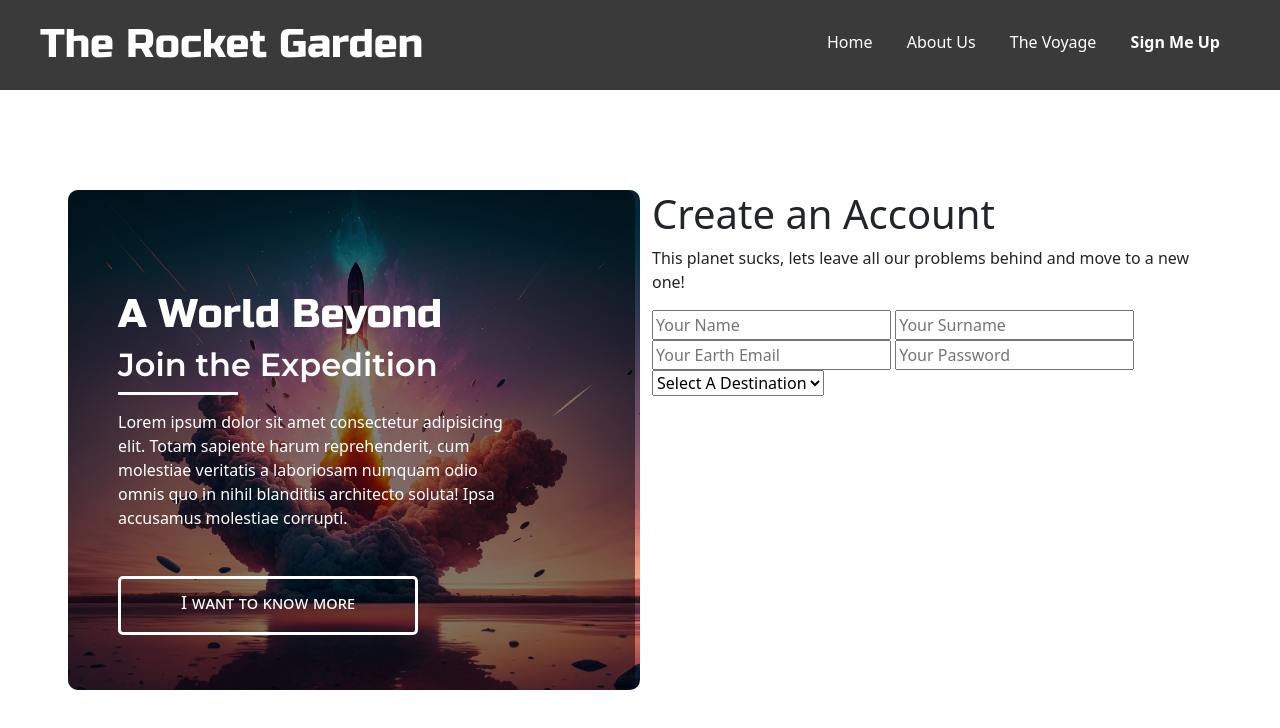
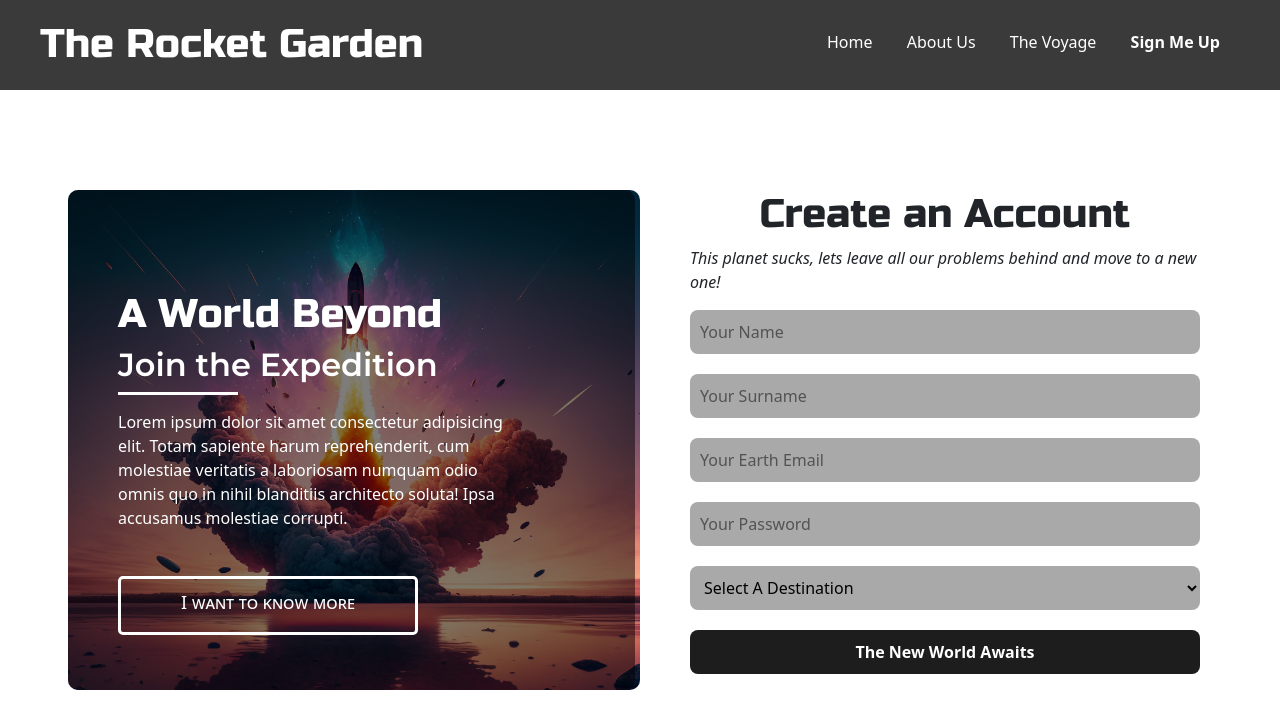
Before and after one commit to Mwape-Kurete/FormalAssessment_2_231115_MKurete, a plain HTML site: page index.html in a window 1280 px wide. Drawn offline with nearby package versions, Linux system fonts and the light colour scheme.

Commit message:
form updated
form has bee styled

```diff
--- a/css/main.css
+++ b/css/main.css
@@ -94,3 +94,42 @@ li{
     margin-left: -12px;
     border-radius: 10px;
 }
+
+/*form*/
+
+.form{
+    padding-left: 50px;
+}
+
+.form h1{
+    font-family: 'Russo One', sans-serif;
+    text-align: center;
+}
+
+.form p{
+    font-style: italic;
+}
+
+.type-input{
+    width: 100%;
+    background-color: darkgrey;
+    border: none;
+    border-radius: 8px;
+    padding: 10px;
+    margin-bottom: 20px;
+}
+
+.type-input::placeholder{
+    color: rgb(83, 83, 83);
+}
+
+button{
+    width: 100%;
+    background-color: rgb(29, 29, 29);
+    color: white;
+    font-weight: bold;
+    border: none;
+    border-radius: 8px;
+    padding: 10px;
+    margin-bottom: 20px;
+}
--- a/index.html
+++ b/index.html
@@ -65,7 +65,7 @@
                 </div>
             </div>
 
-            <div class="col-6">
+            <div class="col-6 form">
                 <h1>Create an Account</h1>
                 <p>This planet sucks, lets leave all our problems behind and move to a new one!</p>
                 <form>
@@ -74,12 +74,14 @@
                     <input class="type-input" type="email" placeholder="Your Earth Email" required>
                     <input class="type-input" type="password" placeholder="Your Password" required>
 
-                    <select>
+                    <select class="type-input" >
                         <option selected="selected">Select A Destination</option>
                         <option>Mars</option>
                         <option>Titan</option>
                         <option>Procima B</option>
                     </select>
+
+                    <button>The New World Awaits</button>
                 </form>
             </div>
 
```
